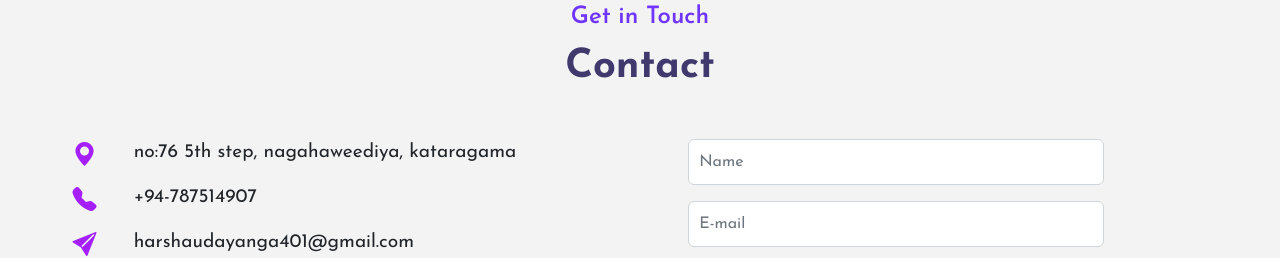
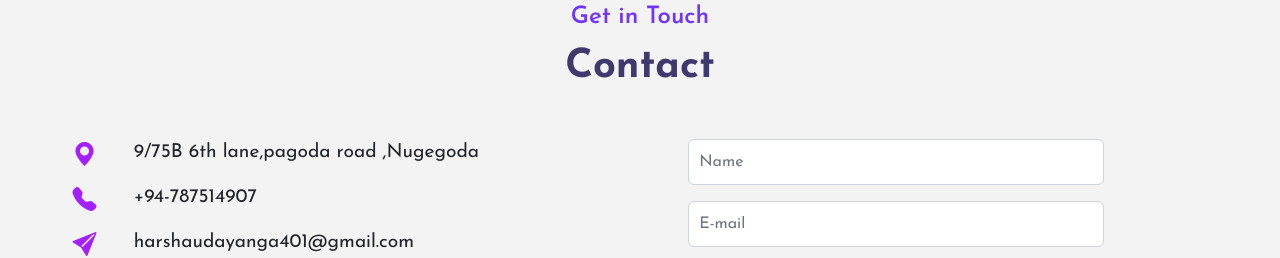
Before and after one commit to herath98/portfolio, a plain HTML site: page index.html in a window 1280 px wide. Shown: the part 3760-4018 px from the top of the page. Drawn offline with nearby package versions, Linux system fonts and the light colour scheme.

Commit message:
Update index.html

```diff
--- a/index.html
+++ b/index.html
@@ -439,7 +439,7 @@
             <i class="bi bi-geo-alt-fill"></i>
           </div>
           <div class="col-11">
-            <p>no:76 5th step, nagahaweediya, kataragama </p>
+            <p>9/75B 6th lane,pagoda road ,Nugegoda </p>
           </div>
         </div>
         <div class="row justify-content-evenly">
```
